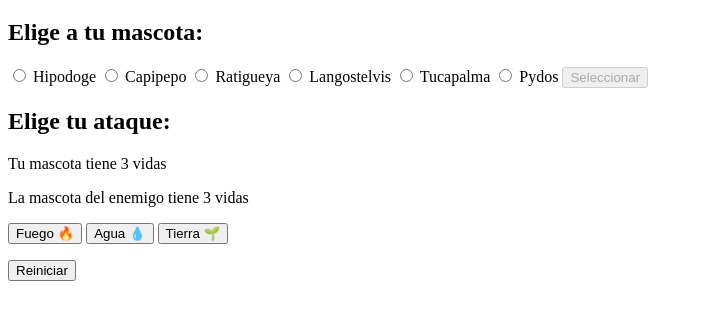
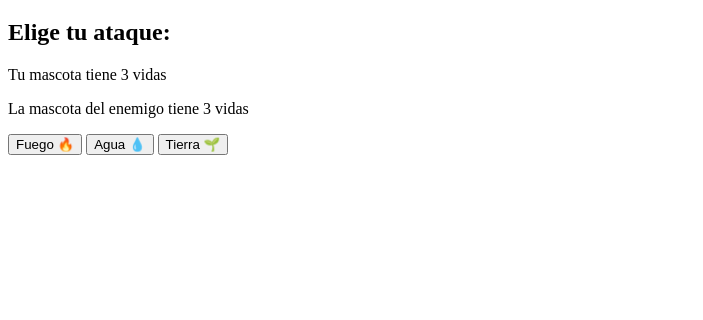
Before and after one commit to paola-bracho/mokepon, a plain HTML site: page index.html in a window 1280 px wide. Both pictures are taken after a click on the button "Seleccionar". Shown: the part 62-382 px from the top of the page, without its empty margins (0-703 px from the left). Drawn offline with Linux system fonts and the light colour scheme.

Commit message:
ocultar secciones

```diff
--- a/index.html
+++ b/index.html
@@ -8,7 +8,7 @@
 <body>
     <h1>Mokepon! 🔥💧🌱</h1>
 
-    <section id="seleccionar_mascota">
+    <section id="seleccionar-mascota">
         <h2>Elige a tu mascota:</h2>
 
 <!-- Lista de mascotas a elegir -->
@@ -34,7 +34,7 @@
         <button id="boton-mascota">Seleccionar</button>
     </section>
 
-    <section id="seleccionar_ataque">
+    <section id="seleccionar-ataque">
         <h2>Elige tu ataque:</h2>
 
         <p>Tu mascota <span id="mascota-jugador"></span> tiene <span id="vidas-jugador">3</span> vidas</p>
--- a/js/codigo.js
+++ b/js/codigo.js
@@ -3,8 +3,41 @@ let ataqueEnemigo
 let vidasJugador = 3
 let vidasEnemigo = 3
 
+//Se uso display none para ocultar la seleccion de ataques hasta que se seleccione la mascota
+let sectionSeleccionarAtaque = document.getElementById("seleccionar-ataque")
+sectionSeleccionarAtaque.style.display = "none"
+
+//Se oculta el boton de reiniciar hasta que termine el juego
+let sectionReiniciar = document.getElementById("reiniciar")
+sectionReiniciar.style.display = "none"
+
+//Evento click del boton seleccionar mascota
+let botonMascotaJugador = document.getElementById("boton-mascota")
+botonMascotaJugador.addEventListener("click", seleccionarMascotaJugador)
+
+// Evento click del los botones para seleccionar elemento
+let botonFuego = document.getElementById("boton-fuego")
+botonFuego.addEventListener("click", ataqueFuego)
+let botonAgua = document.getElementById("boton-agua")
+botonAgua.addEventListener("click", ataqueAgua)
+let botonTierra = document.getElementById("boton-tierra")
+botonTierra.addEventListener("click", ataqueTierra)
+
+//Evento click del boton reiniciar
+let botonReiniciar = document.getElementById("boton-reiniciar")
+botonReiniciar.addEventListener("click", reiniciarJuego)
+
+
 //funcion de seleccionar mascota
 function seleccionarMascotaJugador() {
+
+    //la eleccion de mascota se oculta luego de elegir la mascota
+    let sectionSeleccionarMascota = document.getElementById("seleccionar-mascota")
+    sectionSeleccionarMascota.style.display = "none"
+
+    //La eleccion de ataque aperece luego de elegir la mascota
+    let sectionSeleccionarAtaque = document.getElementById("seleccionar-ataque")
+    sectionSeleccionarAtaque.style.display = "block"
 
     //Declaracion de variables
     let jugar = 1
@@ -32,6 +65,7 @@ function seleccionarMascotaJugador() {
     } else {
         alert("Selecciona tu mascota");
         jugar = 0 //La pc no hara seleccion de mascota hasta que el jugador lo haga
+        reiniciarJuego()
     }
 
     /*Esta condicion solo se cumple si el jugador selecciono una mascota, si es asi
@@ -113,7 +147,7 @@ function combate() {
         vidasJugador--
         spanVidasJugador.innerHTML = vidasJugador
     }
-    //cuando el combate termina se llama la funcion revisarVidas que muestra el mensaje final de victoria o derrota
+    //cuando el combate termina, se llama la funcion revisarVidas que muestra el mensaje final de victoria o derrota
     revisarVidas()
 }
 
@@ -153,6 +187,10 @@ function crearMensajeFinal(resultadoFinal) {
     botonAgua.disabled = true
     let botonTierra = document.getElementById("boton-tierra")
     botonTierra.disabled = true
+
+    //El boton de reiniciar aperece luego del mensaje final
+    let sectionReiniciar = document.getElementById("reiniciar")
+    sectionReiniciar.style.display = "block"
 }
 
 /*Se uso el metodo location.reload para recargar la pagina para volver al html inicial
@@ -160,20 +198,3 @@ y volver a selecionar las mascotas y ataques cuando se pulse el boton reiniciar*
 function reiniciarJuego() {
     location.reload()
 }
-
-
-//Evento click del boton seleccionar mascota
-let botonMascotaJugador = document.getElementById("boton-mascota")
-botonMascotaJugador.addEventListener("click", seleccionarMascotaJugador)
-
-// Evento click del los botones para seleccionar elemento
-let botonFuego = document.getElementById("boton-fuego")
-botonFuego.addEventListener("click", ataqueFuego)
-let botonAgua = document.getElementById("boton-agua")
-botonAgua.addEventListener("click", ataqueAgua)
-let botonTierra = document.getElementById("boton-tierra")
-botonTierra.addEventListener("click", ataqueTierra)
-
-//Evento click del boton reiniciar
-let botonReiniciar = document.getElementById("boton-reiniciar")
-botonReiniciar.addEventListener("click", reiniciarJuego)
```
